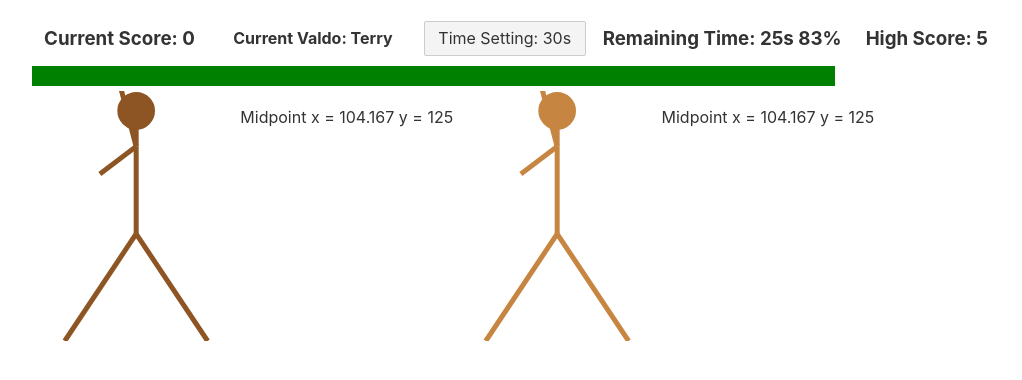
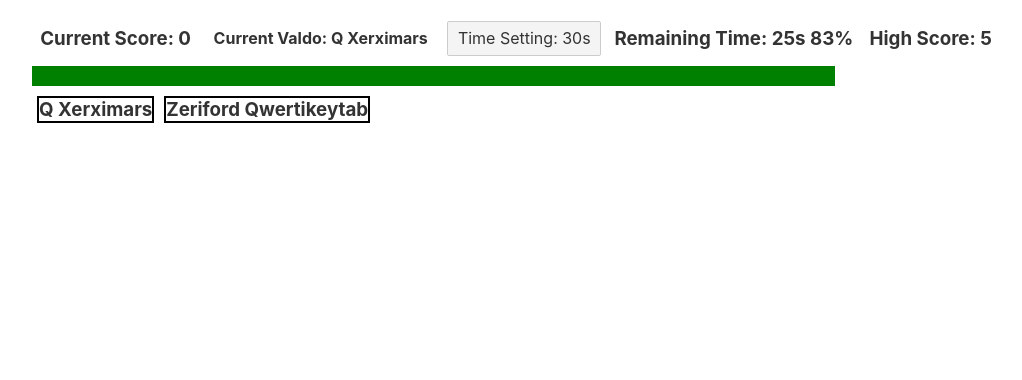
Before and after one commit to JoshCode25/vheres-valdo, a Svelte app: page / in a window 1280 px wide. Shown: the top 380 px of the page, without its empty margins (124-1146 px from the left). Built offline with nearby package versions, Linux system fonts and the light colour scheme.

Commit message:
added tag functionality to Valdos

```diff
--- a/src/App.svelte
+++ b/src/App.svelte
@@ -4,6 +4,7 @@
   import ValdoDisplay from './ValdoDisplay.svelte';
   import { valdoStore } from './Stores/valdoStore.js';
 
+  const displaySVG = false;
   const skinPalette = [
     //from https://huebliss.com/skin-color-code/
     'rgb(141, 85, 36)',
@@ -12,14 +13,36 @@
     'rgb(241, 194, 125)',
     'rgb(255, 219, 172)',
   ];
+
   valdoStore.startNewGame();
   console.log($valdoStore);
+
+  function handleTag(event) {
+    let activeFullName =
+      $valdoStore.activeValdo.firstName + $valdoStore.activeValdo.lastName;
+    if (event.detail.fullName === activeFullName) {
+      console.log(event.detail.correctResponse);
+      valdoStore.startNewRound();
+      console.log($valdoStore.displayedValdos);
+    } else {
+      console.log(event.detail.incorrectResponse);
+    }
+  }
 </script>
 
-<Header />
+<Header
+  valdoName={$valdoStore.activeValdo.firstName +
+    ' ' +
+    $valdoStore.activeValdo.lastName}
+/>
 <ValdoDisplay>
   {#each $valdoStore.displayedValdos as valdoData, i}
-    <Valdo {valdoData} skinTone={skinPalette[i % 5]} />
+    <Valdo
+      on:tag={handleTag}
+      {valdoData}
+      {displaySVG}
+      skinTone={skinPalette[i % 5]}
+    />
   {/each}
 </ValdoDisplay>
 
--- a/src/Valdo/Valdo.svelte
+++ b/src/Valdo/Valdo.svelte
@@ -1,4 +1,7 @@
 <script>
+  import { createEventDispatcher } from 'svelte';
+  import { fade } from 'svelte/transition';
+
   import ValdoArm from './ValdoArm.svelte';
   import ValdoHead from './ValdoHead.svelte';
   import ValdoLeg from './ValdoLeg.svelte';
@@ -7,9 +10,13 @@
 
   export let valdoData = {};
   export let skinTone = 'black';
+  export let displaySVG = true;
   let {
-    nameFirst = 'Jeshua',
-    nameLast = 'Granstand',
+    firstName = 'Jeshua',
+    lastName = 'Granstand',
+    greeting = 'hello',
+    correctResponse = 'yes',
+    incorrectResponse = 'no',
     height = 250,
     width = (height * 5) / 6,
     strokeWidth = 2,
@@ -32,8 +39,22 @@
     limbThickness = height / 50,
     torsoThickness = limbThickness,
   } = valdoData;
+
+  const dispatch = createEventDispatcher();
+
+  function handleclick() {
+    dispatch('tag', {
+      fullName: firstName + lastName,
+      greeting: greeting,
+      correctResponse: correctResponse,
+      incorrectResponse: incorrectResponse,
+    });
+  }
 </script>
 
+<!-- svelte-ignore a11y-click-events-have-key-events -->
+<div on:click={handleclick} transition:fade>
+  {#if displaySVG}
     <svg {width} {height}>
       <!-- Head -->
       <ValdoHead {headPoint} {headDiameter} {strokeWidth} {skinTone} />
@@ -74,9 +95,19 @@
         {skinTone}
       />
     </svg>
+  {:else}
+    <h3>{firstName} {lastName}</h3>
+  {/if}
+</div>
 
-<p>
+<!-- <p>
   Midpoint x = {Math.round(midPoint.x * 1000) / 1000} y = {Math.round(
     midPoint.y * 1000
   ) / 1000}
-</p>
+</p> -->
+<style>
+  h3 {
+    margin: 5px;
+    border: 2px solid black;
+  }
+</style>
```
Lines whose indentation alone changed are shown as unchanged.
